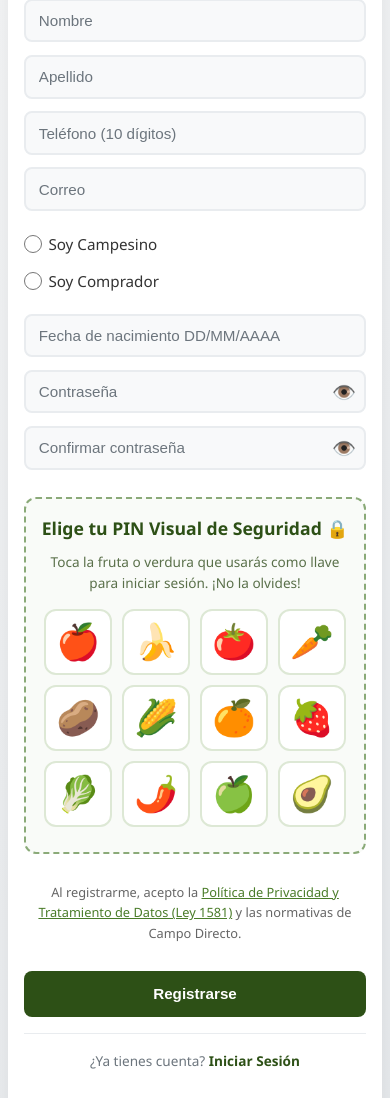
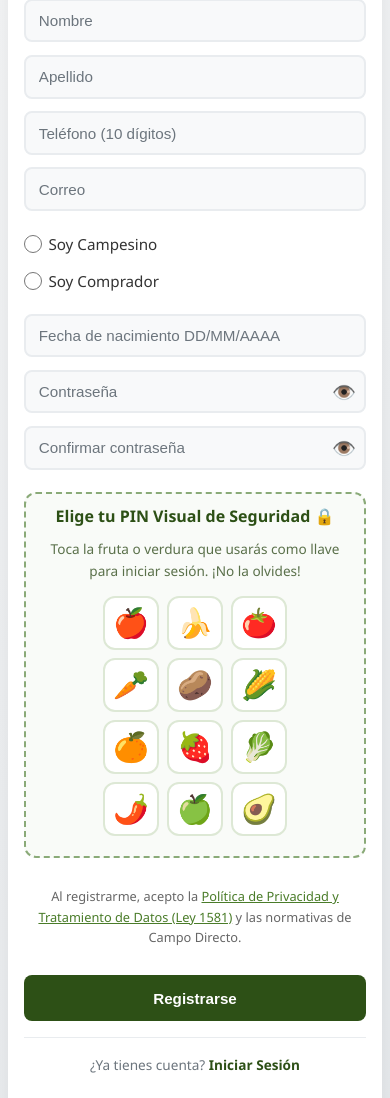
Before and after one commit to ElSantiago31/Proyecto_Grado_Campo_Directo, a Django app: template templates/registro.html in a window 390 px wide. Shown: the part 271-1369 px from the top of the page. Run offline with Django 5.2, Linux system fonts and the light colour scheme; the template is opened without the code that fills it, so the values that code supplies are empty.

Commit message:
Fix responsive PIN visual emoji grid in login and registration pages

```diff
--- a/templates/registro.html
+++ b/templates/registro.html
@@ -6,6 +6,30 @@
 
 {% block extra_css %}
 <link rel="stylesheet" href="{% static 'css/registro.css' %}">
+<style>
+    /* Estilos Responsivos para el PIN Visual en Registro */
+    @media (max-width: 480px) {
+        .visual-2fa-group {
+            padding: 10px !important;
+            margin-top: 10px !important;
+        }
+
+        .visual-2fa-group label {
+            font-size: 1rem !important;
+        }
+
+        .emoji-grid {
+            grid-template-columns: repeat(3, 1fr) !important; /* 3 columnas en móvil */
+            gap: 8px !important;
+            max-width: 100% !important;
+        }
+
+        .btn-emoji {
+            font-size: 1.8rem !important;
+            padding: 8px !important;
+        }
+    }
+</style>
 {% endblock %}
 
 {% block content %}
```
Also changed, not shown: templates/login.html (+40 -0 lines).
